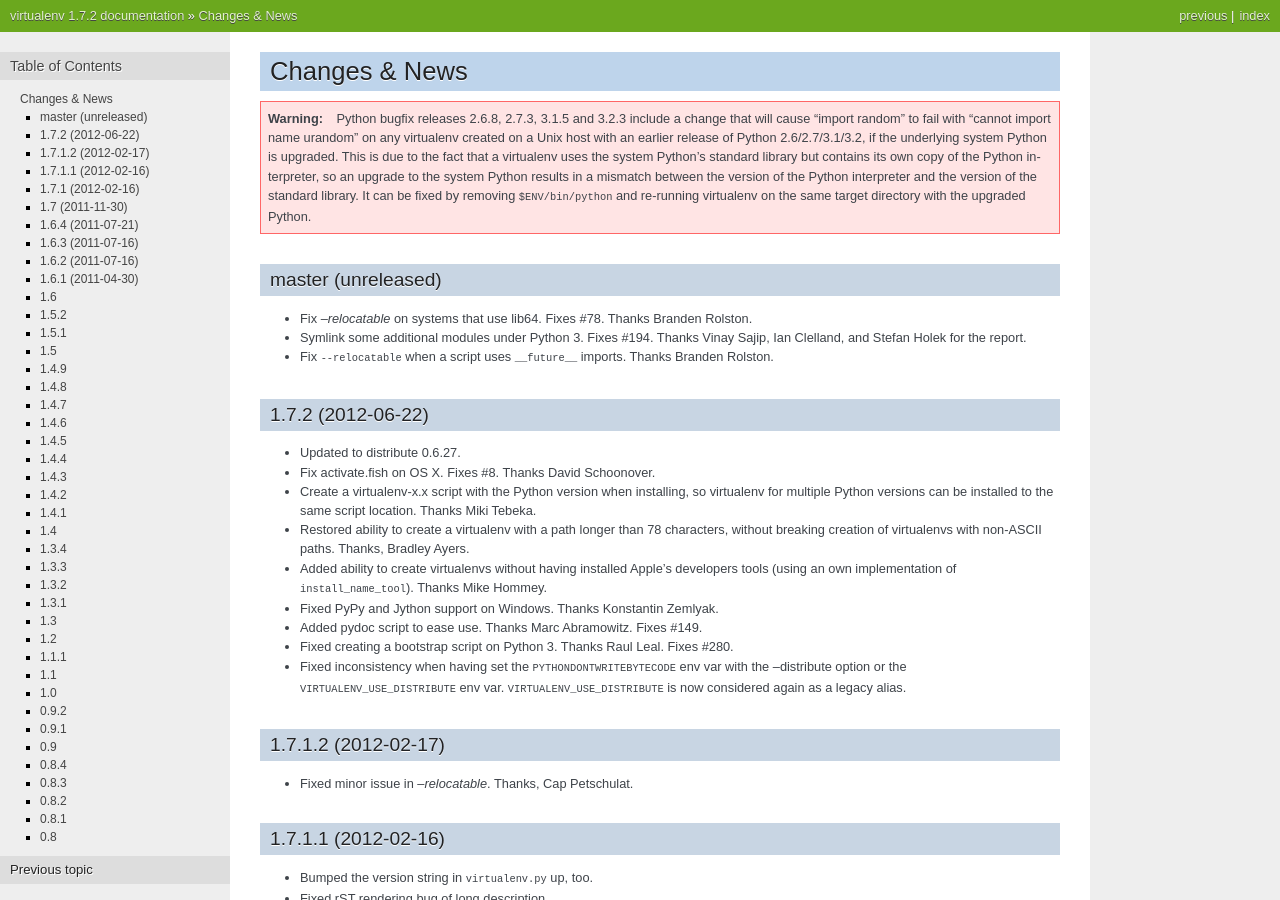
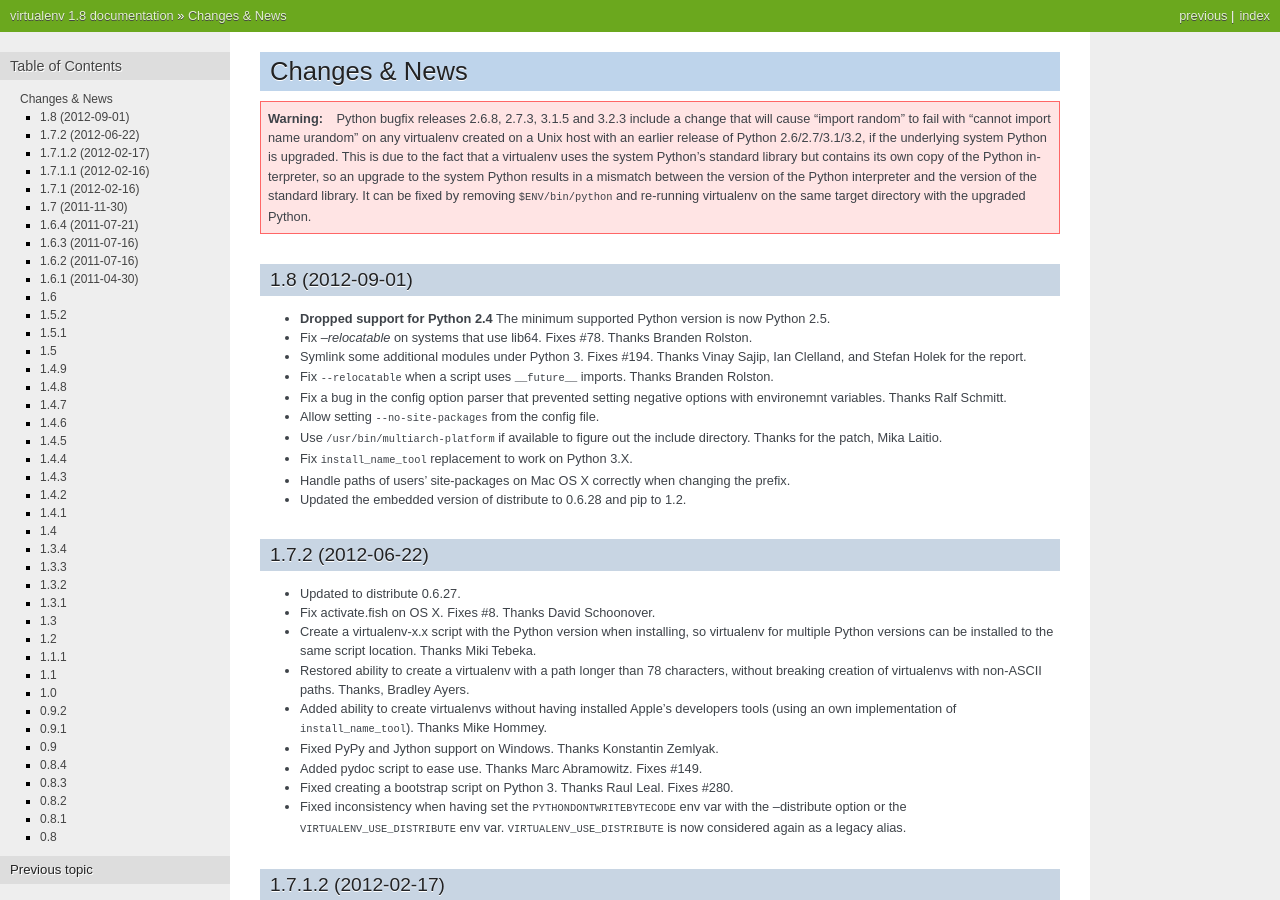
Before and after one commit to pypa/virtualenv, a Sphinx documentation site: the page built from docs/news.txt, in a window 1280 px wide and 900 px high. Built offline with Sphinx 7.4.7, drawn with Linux system fonts in a browser that asks for light colours; some of the changed text lies outside the part shown.

Commit message:
Bumped version to 1.8 and updated changelog.

```diff
--- a/docs/news.txt
+++ b/docs/news.txt
@@ -15,8 +15,11 @@
    with the upgraded Python.
 
 
-master (unreleased)
-~~~~~~~~~~~~~~~~~~~
+1.8 (2012-09-01)
+~~~~~~~~~~~~~~~~
+
+* **Dropped support for Python 2.4** The minimum supported Python version is
+  now Python 2.5.
 
 * Fix `--relocatable` on systems that use lib64. Fixes #78. Thanks Branden
   Rolston.
@@ -26,6 +29,21 @@
 
 * Fix ``--relocatable`` when a script uses ``__future__`` imports. Thanks
   Branden Rolston.
+
+* Fix a bug in the config option parser that prevented setting negative
+  options with environemnt variables. Thanks Ralf Schmitt.
+
+* Allow setting ``--no-site-packages`` from the config file.
+
+* Use ``/usr/bin/multiarch-platform`` if available to figure out the include
+  directory. Thanks for the patch, Mika Laitio.
+
+* Fix ``install_name_tool`` replacement to work on Python 3.X.
+
+* Handle paths of users' site-packages on Mac OS X correctly when changing
+  the prefix.
+
+* Updated the embedded version of distribute to 0.6.28 and pip to 1.2.
 
 1.7.2 (2012-06-22)
 ~~~~~~~~~~~~~~~~~~
--- a/virtualenv.py
+++ b/virtualenv.py
@@ -4,7 +4,7 @@
 
 # If you change the version here, change it in setup.py
 # and docs/conf.py as well.
-__version__ = "1.7.2"  # following best practices
+__version__ = "1.8"  # following best practices
 virtualenv_version = __version__  # legacy, again
 
 import base64
```
